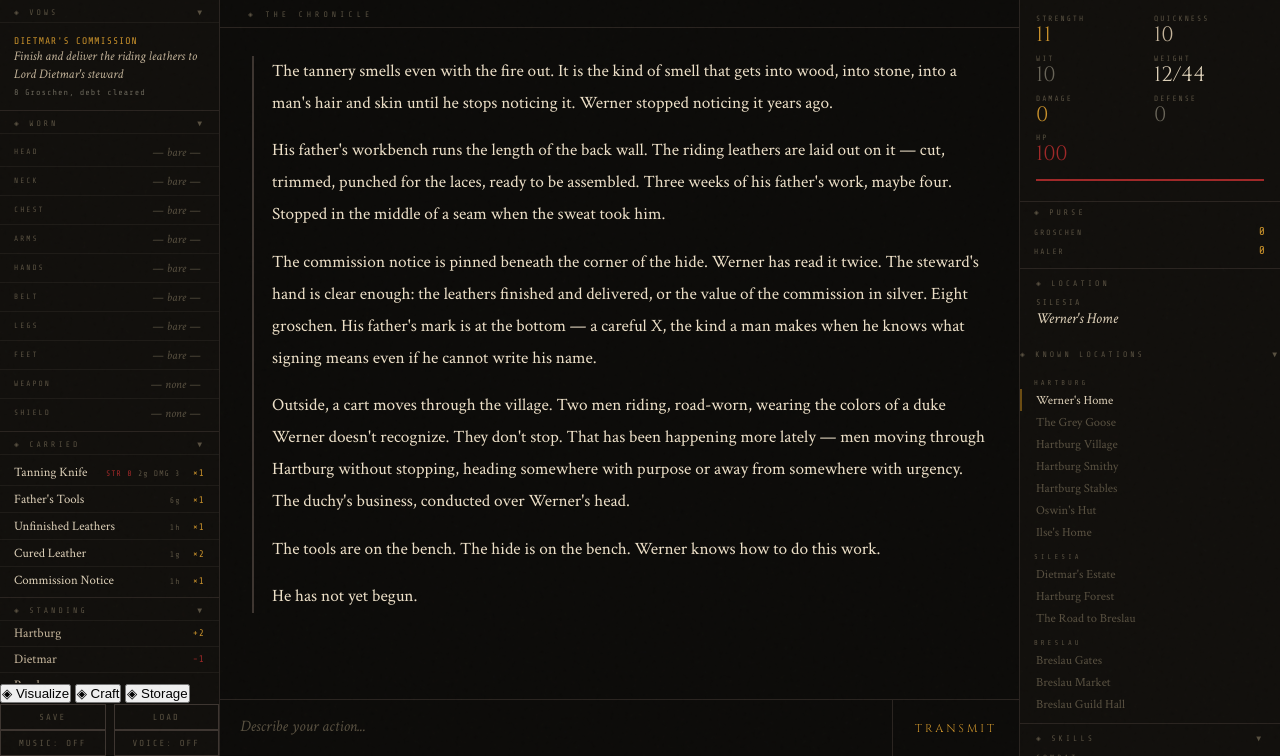
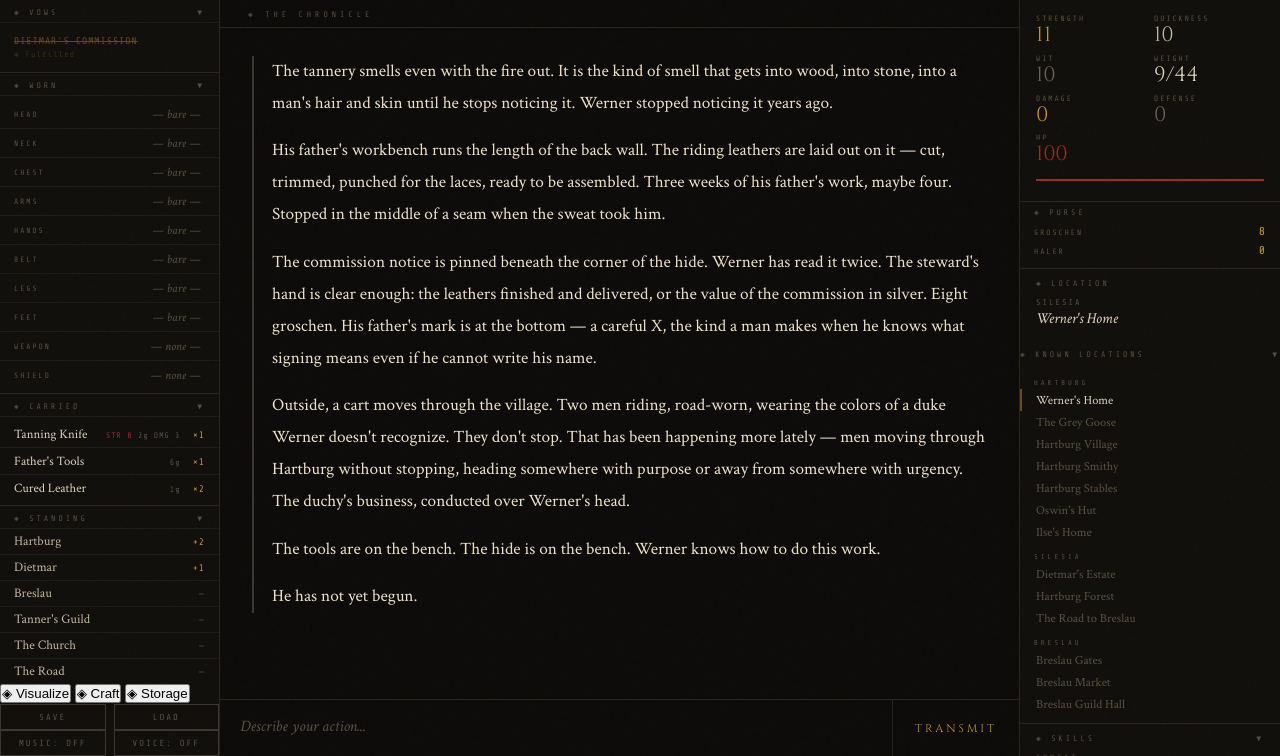
Before and after one commit to blakebrandon-hub/Unarmored, a Flask app: page / in a window 1280 px wide. Shown: the part 44-800 px from the top of the page. Run offline with Flask 3, Linux system fonts and the light colour scheme.

Commit message:
Update index.html

```diff
--- a/templates/index.html
+++ b/templates/index.html
@@ -1118,7 +1118,7 @@
   damage: 0,
   defense: 0,
   weight: 0,
-  groschen: 0,
+  groschen: 8,
   haler: 0,
   skills: {
     'Swordsmanship':0,'Mace Fighting':0,'Fencing':0,'Wrestling':4,
@@ -1135,17 +1135,16 @@
   inventory: [
     { name: "Tanning Knife",      type: "Weapon",   reqStr: 8,    damage: 3, defense: 0, value: "2g",  qty: 1, weight: 1 },
     { name: "Father's Tools",     type: "Tool",     reqStr: null, damage: 0, defense: 0, value: "6g",  qty: 1, weight: 4 },
-    { name: "Unfinished Leathers",type: "Misc",     reqStr: null, damage: 0, defense: 0, value: "1h",  qty: 1, weight: 3 },
     { name: "Cured Leather",      type: "Misc",     reqStr: null, damage: 0, defense: 0, value: "1g",  qty: 2, weight: 2 },
-    { name: "Commission Notice",  type: "Document", reqStr: null, damage: 0, defense: 0, value: "1h",  qty: 1, weight: 0 },
   ],
-  vows: [
+  vows: [],
+  completedVows: [
     { name: "Dietmar's Commission", obj: "Finish and deliver the riding leathers to Lord Dietmar's steward", pay: "8 Groschen, debt cleared" }
   ],
   active_vow: "",
   standing: {
     'Hartburg': 2,
-    'Dietmar': -1,
+    'Dietmar': 1,
     'Breslau': 0,
     "Tanner's Guild": 0,
     'The Church': 0,
@@ -1561,6 +1560,10 @@
     ? state.vows.map(v => `${v.name}: ${v.obj} | Pay: ${v.pay}`).join('\n')
     : 'None';
 
+  const completedVowLines = (state.completedVows || []).length
+    ? state.completedVows.map(v => `${v.name} (completed)`).join('\n')
+    : 'None';
+
   const storageLines = (state.storage || []).length
     ? state.storage.map(i => `${i.name} | ${i.type} | x${i.qty}`).join('\n')
     : 'Empty';
@@ -1590,6 +1593,9 @@
 
 VOWS
 ${vowLines}
+
+COMPLETED VOWS
+${completedVowLines}
 
 STANDING
 ${standingLines}
@@ -1797,7 +1803,13 @@
           state.vows.push({ name: tag.name, obj: tag.obj, pay: tag.pay });
         break;
       case 'vow_end': {
+        const finished = state.vows.find(v => v.name === tag.name);
         state.vows = state.vows.filter(v => v.name !== tag.name);
+        if (finished) {
+          if (!state.completedVows) state.completedVows = [];
+          if (!state.completedVows.find(v => v.name === finished.name))
+            state.completedVows.push(finished);
+        }
         break;
       }
     }
@@ -2400,7 +2412,7 @@
   const gainChance = craftSkillGainChance(recipe);
   const didGain = Math.random() * 100 < gainChance;
   if (didGain && state.skills[recipe.skill] !== undefined) {
-    state.skills[recipe.skill] = Math.min(100, (state.skills[recipe.skill] || 0) + 2);
+    state.skills[recipe.skill] = Math.min(100, (state.skills[recipe.skill] || 0) + 1);
   }
 
   // Fail check
@@ -2412,7 +2424,7 @@
     updateUI();
     renderCraftTab(tab);
     renderEntry(`*The work comes apart. Werner's hands know what went wrong before his mind does. The materials are spent.*`, null, []);
-    const failSkillTag = { type: 'skill', key: recipe.skill, delta: 2, raw: `[${recipe.skill}: +2]` };
+    const failSkillTag = { type: 'skill', key: recipe.skill, delta: 1, raw: `[${recipe.skill}: +1]` };
     renderEntry('', null, [failSkillTag]);
     return;
   }
@@ -2461,7 +2473,7 @@
   const useGainChance = craftSkillGainChance(recipe);
   const useDidGain = Math.random() * 100 < useGainChance;
   if (useDidGain && state.skills[recipe.skill] !== undefined) {
-    state.skills[recipe.skill] = Math.min(100, (state.skills[recipe.skill] || 0) + 2);
+    state.skills[recipe.skill] = Math.min(100, (state.skills[recipe.skill] || 0) + 1);
   }
 
   // Fail check
@@ -2677,8 +2689,8 @@
   const herbGainChance = Math.max(5, 100 - herbalism * 2);
   const herbDidGain = success && Math.random() * 100 < herbGainChance;
   if (herbDidGain) {
-    state.skills['Herbalism'] = Math.min(100, herbalism + 2);
-    tags.push({ type: 'skill', key: 'Herbalism', delta: 2, raw: '[Herbalism: +2]' });
+    state.skills['Herbalism'] = Math.min(100, herbalism + 1);
+    tags.push({ type: 'skill', key: 'Herbalism', delta: 1, raw: '[Herbalism: +1]' });
   }
 
   forageCount++;
@@ -3137,15 +3149,21 @@
 
   // Vows
   const vb = document.getElementById('vows-body');
-  if (state.vows.length === 0) {
+  vb.innerHTML = '';
+  if (state.vows.length === 0 && !(state.completedVows || []).length) {
     vb.innerHTML = '<div class="vow-empty">No vows sworn.</div>';
   } else {
-    vb.innerHTML = '';
     for (const vow of state.vows) {
       vb.innerHTML += `<div class="vow-item">
         <div class="vow-name">${vow.name}</div>
         <div class="vow-obj">${vow.obj}</div>
         <div class="vow-pay">${vow.pay}</div>
+      </div>`;
+    }
+    for (const vow of (state.completedVows || [])) {
+      vb.innerHTML += `<div class="vow-item" style="opacity:0.45">
+        <div class="vow-name" style="text-decoration:line-through">${vow.name}</div>
+        <div class="vow-pay" style="color:var(--amber-dim)">◈ Fulfilled</div>
       </div>`;
     }
   }
@@ -3370,6 +3388,7 @@
       if (state.defense  == null) state.defense  = 0;
       if (!state.knownLocations) state.knownLocations = [{ region: state.region, loc: state.loc }];
       if (!state.storage) state.storage = [];
+      if (!state.completedVows) state.completedVows = [];
       // Migrate old flat string format to object format
       if (state.knownLocations.length > 0 && typeof state.knownLocations[0] === 'string') {
         state.knownLocations = state.knownLocations.map(loc => ({ region: state.region, loc }));
```
